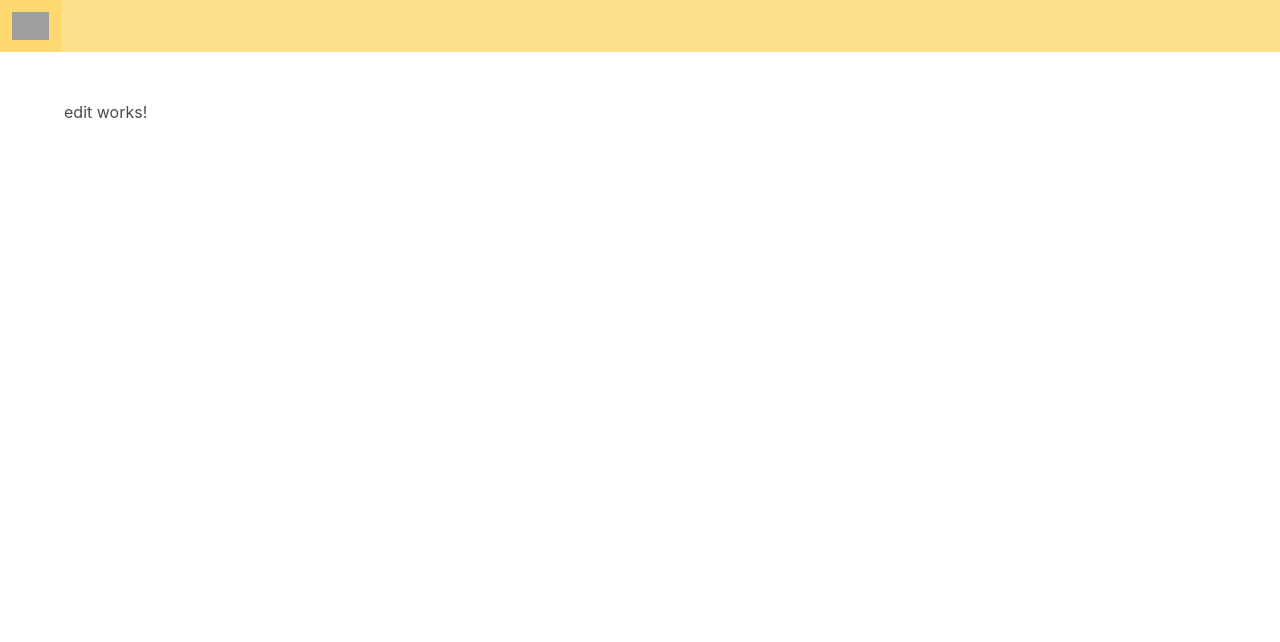
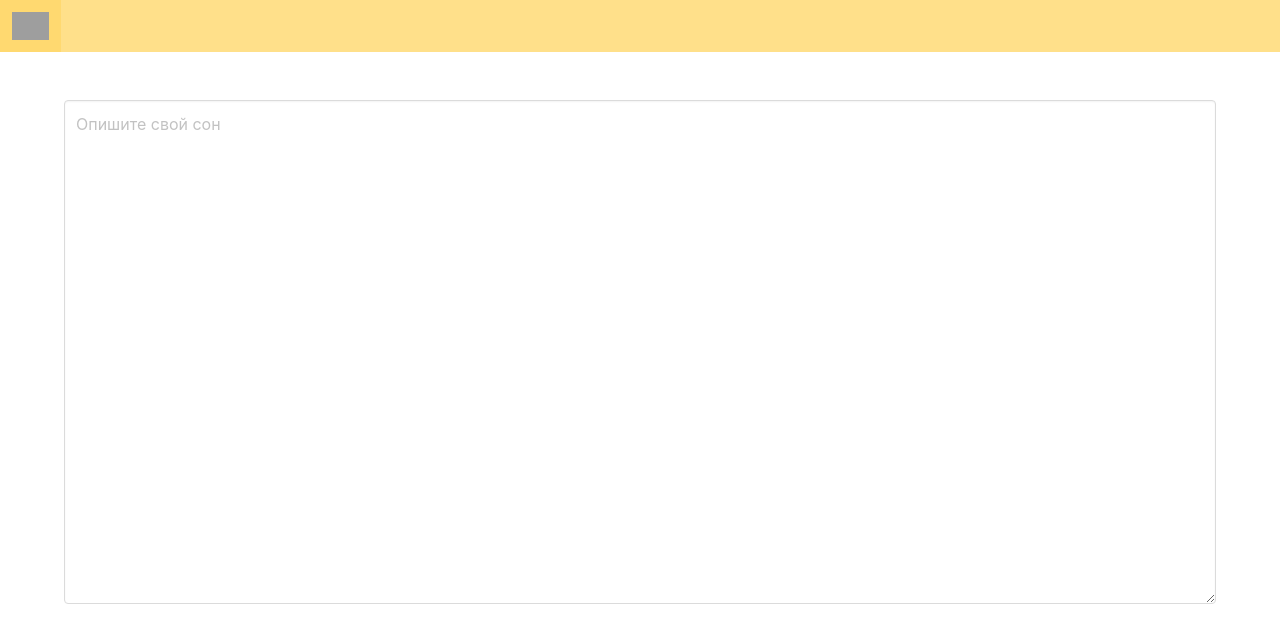
Before and after one commit to Keksley/diary, an Angular app: page /edit/1 in a window 1280 px wide. Shown: the top 642 px of the page. Built offline with nearby package versions, Linux system fonts and the light colour scheme; grey boxes are pictures that could not be loaded.

Commit message:
Add textarea for editing

```diff
--- a/src/app/post/edit/edit.component.html
+++ b/src/app/post/edit/edit.component.html
@@ -1 +1 @@
-<p>edit works!</p>
+<textarea class="textarea" placeholder="Опишите свой сон" rows="20"></textarea>
```
